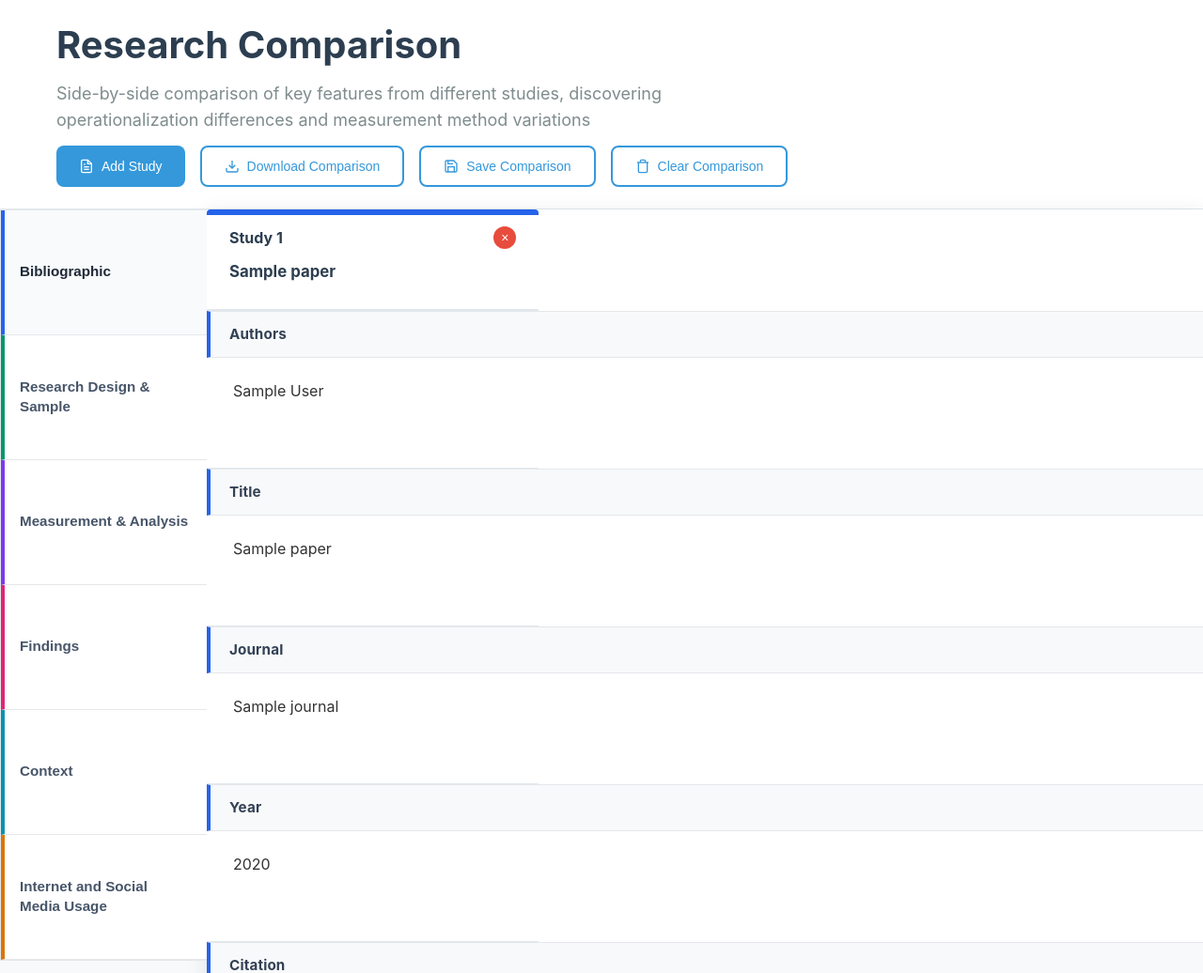
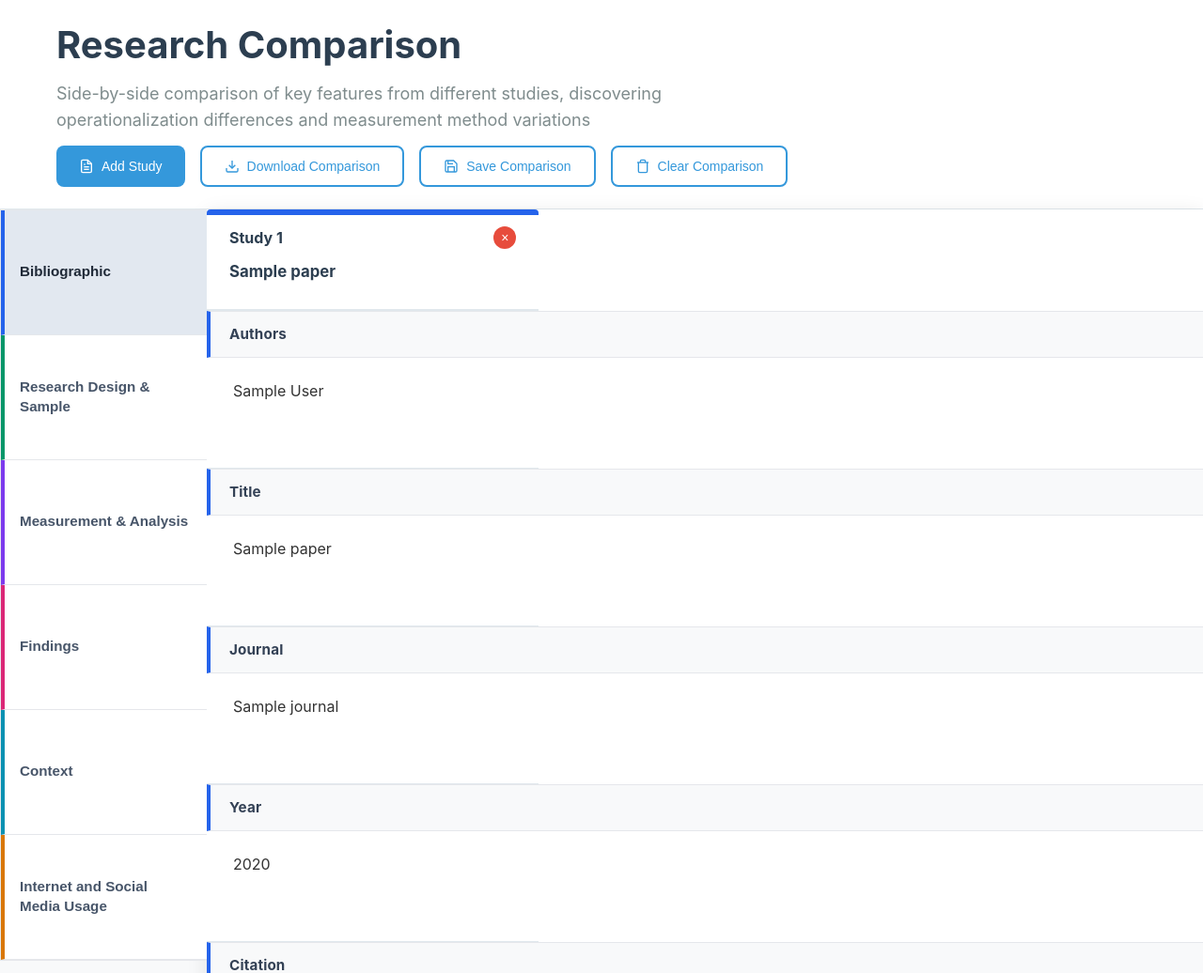
Before and after one commit to CindyLyu1953/MDI_database_wireframe, a Flask app: template templates/compare.html in a window 1280 px wide. Shown: the part 100-1136 px from the top of the page at 94% size. Run offline with Flask 3, Linux system fonts and the light colour scheme; the template is opened without the code that fills it: most values are stand-ins (such as "Sample title", 1, 10 or a date in 2020).

Commit message:
Darken active subtitle highlight in left navigation bar

```diff
--- a/static/css/compare.css
+++ b/static/css/compare.css
@@ -502,7 +502,7 @@ body.compare-page .footer {
 
 .section-nav-btn.active {
     color: #1f2937;
-    background: #f8fafc;
+    background: #e2e8f0;
     font-weight: 700;
 }
 
```
